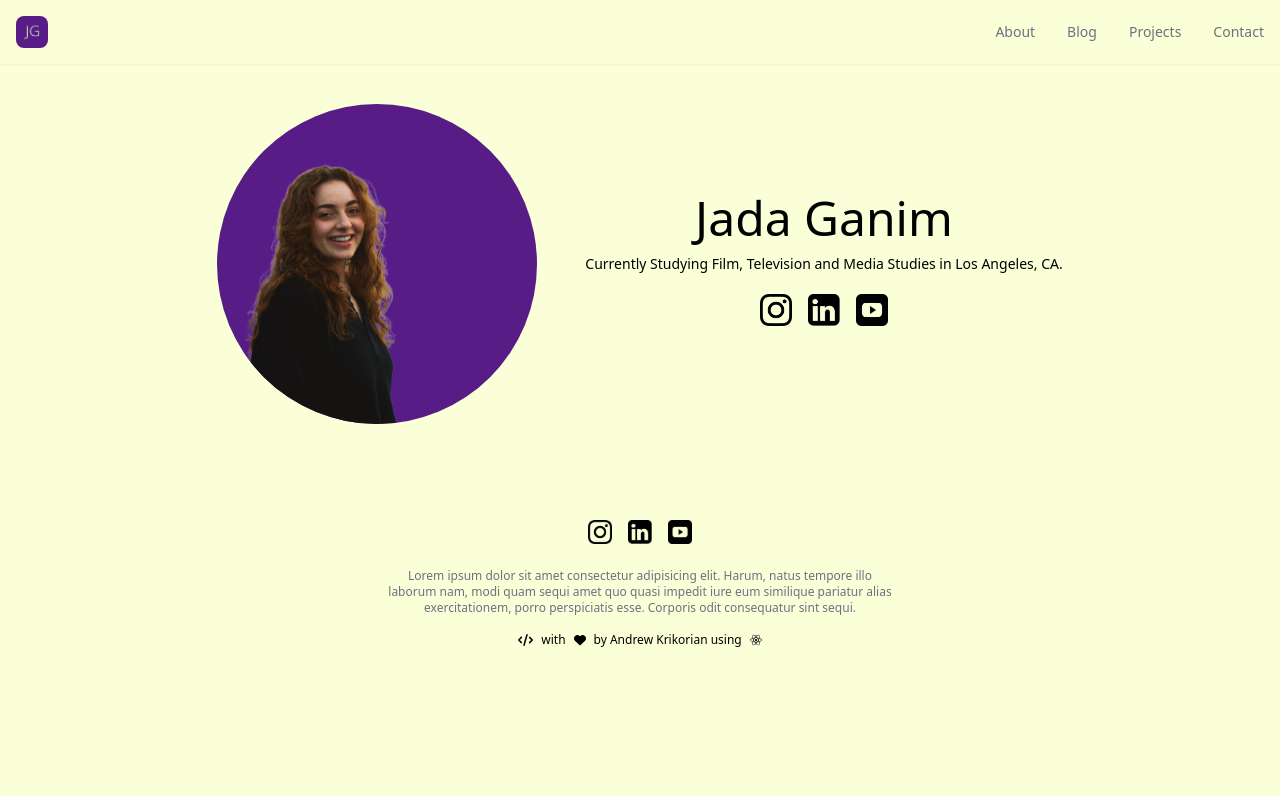
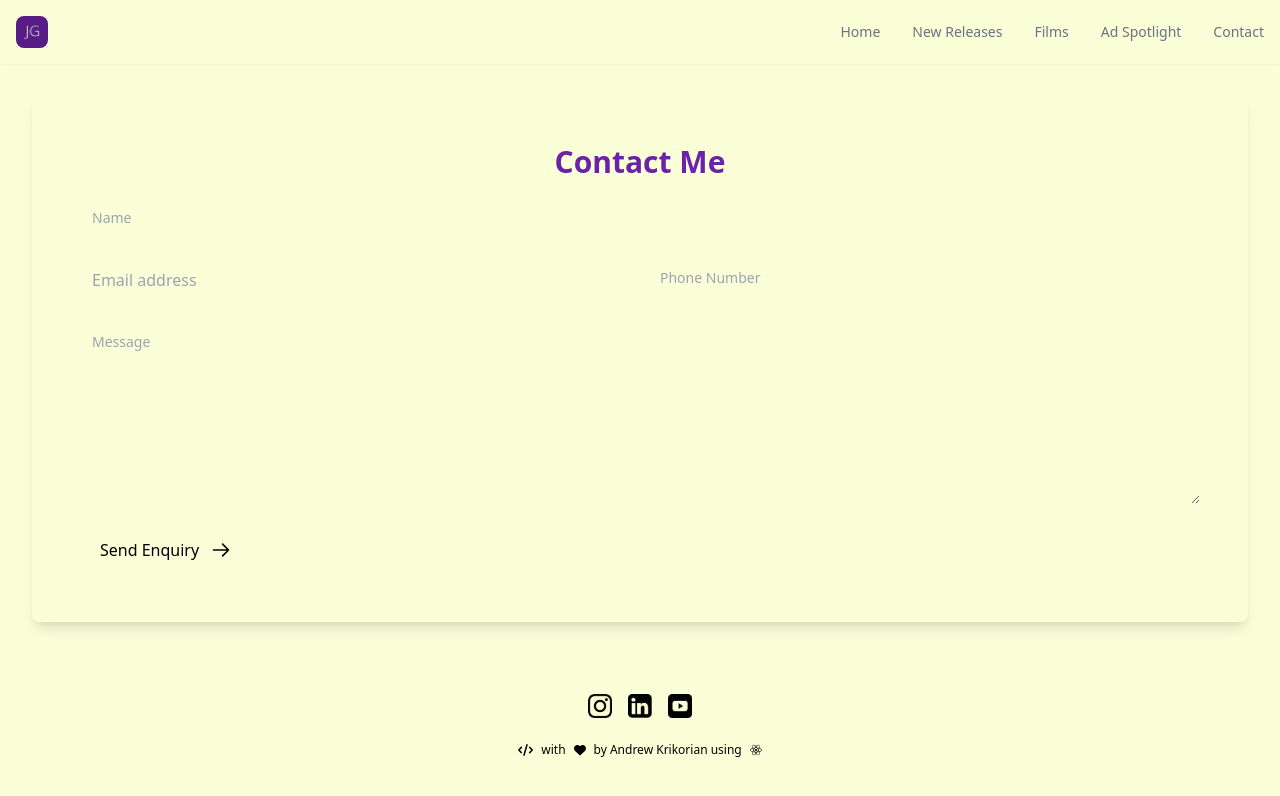
Before and after one commit to andykr1k/JadaReactPortfolio, a React (Vite) app: page /contact in a window 1280 px wide. Shown: the top 796 px of the page. Built offline with nearby package versions, Linux system fonts and the light colour scheme.

Commit message:
Set Up - Needs SlideShows

```diff
--- a/package.json
+++ b/package.json
@@ -16,7 +16,8 @@
     "framer-motion": "^7.2.0",
     "react": "^18.2.0",
     "react-dom": "^18.2.0",
-    "react-router-dom": "^6.3.0"
+    "react-router-dom": "^6.3.0",
+    "react-slideshow-image": "^4.0.4"
   },
   "devDependencies": {
     "@types/react": "^18.0.15",
--- a/src/App.jsx
+++ b/src/App.jsx
@@ -1,6 +1,7 @@
 import * as React from 'react'
 import * as Pages from './pages'
 import * as comps from './components'
+import { Routes, Route } from 'react-router-dom'
 import './App.css'
 
 function App() {
@@ -10,8 +11,14 @@ function App() {
     <div className='sticky top-0'>
     <comps.Header />
     </div>
-    <Pages.FrontPage />
-      <comps.Footer />
+    <Routes>
+      <Route path="/" element={<Pages.FrontPage />} />
+      <Route path="/new" element={<Pages.NewReleasesPage />} />
+      <Route path="/ad" element={<Pages.SpotlightPage />} />
+      <Route path="/movies" element={<Pages.MoviesPage />} />
+      <Route path="/contact" element={<Pages.ContactPage />} />
+    </Routes>
+    <comps.Footer />
     </div>
   )
 }
--- a/src/components/Footer.jsx
+++ b/src/components/Footer.jsx
@@ -8,7 +8,7 @@ import yt from '../assets/logos/yt.png'
 export default function Footer() {
     return (
       <footer class="text-center">
-      <div class="max-w-screen-xl px-4 py-12 mx-auto sm:px-6 lg:px-8">
+      <div class="max-w-screen-xl px-4 py-8 mx-auto sm:px-6 lg:px-8">
         <div class="max-w-3xl mx-auto space-y-4">
         <div className='flex items-center space-x-4 justify-center p-2'>
                 <a className="w-6" href="https://instagram.com/jadaganim">
@@ -21,12 +21,6 @@ export default function Footer() {
                 <img src={yt} />
                 </a>
           </div>
-          <p class="max-w-lg mx-auto text-xs text-gray-500">
-            Lorem ipsum dolor sit amet consectetur adipisicing elit. Harum, natus
-            tempore illo laborum nam, modi quam sequi amet quo quasi impedit iure
-            eum similique pariatur alias exercitationem, porro perspiciatis esse.
-            Corporis odit consequatur sint sequi.
-          </p>
 
           <p class="text-xs font-medium">
             <div className="text-gray">
--- a/src/components/Header.jsx
+++ b/src/components/Header.jsx
@@ -10,10 +10,11 @@ export default function Header() {
               </div>
 
               <nav class="hidden space-x-8 text-sm font-medium md:flex">
-                <a class="text-gray-500" href="">About</a>
-                <a class="text-gray-500" href="">Blog</a>
-                <a class="text-gray-500" href="">Projects</a>
-                <a class="text-gray-500" href="">Contact</a>
+                <a class="text-gray-500" href="/">Home</a>
+                <a class="text-gray-500" href="/new">New Releases</a>
+                <a class="text-gray-500" href="/movies">Films</a>
+                <a class="text-gray-500" href="/ad">Ad Spotlight</a>
+                <a class="text-gray-500" href="/contact">Contact</a>
               </nav>
 
               <div class="md:hidden">
--- a/src/main.jsx
+++ b/src/main.jsx
@@ -2,9 +2,12 @@ import React from 'react'
 import ReactDOM from 'react-dom/client'
 import App from './App'
 import './index.css'
+import { BrowserRouter } from 'react-router-dom'
 
 ReactDOM.createRoot(document.getElementById('root')).render(
   <React.StrictMode>
-    <App />
+    <BrowserRouter>
+      <App />
+    </BrowserRouter>
   </React.StrictMode>
 )
--- a/src/pages/ContactPage.jsx
+++ b/src/pages/ContactPage.jsx
@@ -2,10 +2,71 @@
 
 export default function ContactPage() {
     return (
-      <div className="m-5 space-x-2">
-        <a href="/">Home</a>
-        <a href="/about">About Me</a>
-        <a href="/projects">Projects</a>
+    <div class="">
+      <div class="max-w-screen-xl px-4 py-8 mx-auto sm:px-6 lg:px-8">
+        <div class="grid">
+          <div class="p-8 rounded-lg shadow-lg lg:p-12 lg:col-span-3">
+            <form class="space-y-4">
+            <h1 class="text-3xl font-bold text-purple-800 items-center text-center"> Contact Me </h1>
+              <div>
+                <label class="sr-only" for="name">Name</label>
+                <input class="w-full p-3 text-sm rounded-lg" placeholder="Name" type="text" id="name" />
+              </div>
+
+              <div class="grid grid-cols-1 gap-4 sm:grid-cols-2">
+                <div>
+                  <label class="sr-only" for="email">Email</label>
+                  <input
+                    class="w-full p-3 text-smrounded-lg"
+                    placeholder="Email address"
+                    type="email"
+                    id="email"
+                  />
+                </div>
+
+                <div>
+                  <label class="sr-only" for="phone">Phone</label>
+                  <input
+                    class="w-full p-3 text-sm rounded-lg"
+                    placeholder="Phone Number"
+                    type="tel"
+                    id="phone"
+                  />
+                </div>
+              </div>
+
+              <div>
+                <label class="sr-only" for="message">Message</label>
+                <textarea
+                  class="w-full p-3 text-sm rounded-lg"
+                  placeholder="Message"
+                  rows="8"
+                  id="message"
+                ></textarea>
+              </div>
+
+              <div class="mt-4">
+                <button
+                  type="submit"
+                  class="inline-flex items-center justify-center w-full px-5 py-3 text-black rounded-lg sm:w-auto"
+                >
+                  <span class="font-medium"> Send Enquiry </span>
+
+                  <svg
+                    xmlns="http://www.w3.org/2000/svg"
+                    class="w-5 h-5 ml-3"
+                    fill="none"
+                    viewBox="0 0 24 24"
+                    stroke="currentColor"
+                  >
+                    <path stroke-linecap="round" stroke-linejoin="round" stroke-width="2" d="M14 5l7 7m0 0l-7 7m7-7H3" />
+                  </svg>
+                </button>
+              </div>
+            </form>
+          </div>
+        </div>
       </div>
+    </div>
     )
 }
--- a/src/pages/FrontPage.jsx
+++ b/src/pages/FrontPage.jsx
@@ -5,7 +5,8 @@ import yt from '../assets/logos/yt.png'
 import { motion } from 'framer-motion'
 export default function FrontPage() {
     return (
-      <div className='grid place-items-center'>
+      <div className='grid place-items-center mt-10'>
+        <div class="p-8 rounded-lg shadow-lg lg:p-12">
         <div className='lg:flex items-center text-center lg:space-x-12 p-10'>
             <div>
               <img src={headshot} className="w-48 m-auto lg:w-80	bg-purple-900 rounded-full"/>
@@ -26,6 +27,7 @@ export default function FrontPage() {
               </div>
             </div>
         </div>
+        </div>
       </div>
     )
 }
--- /dev/null
+++ b/src/pages/MoviesPage.jsx
@@ -0,0 +1,18 @@
+
+
+export default function MoviesPage() {
+    return (
+    <div className="grid place-items-center">
+        <div class="max-w-screen-xl px-4 py-8 mx-auto sm:px-6 lg:px-8">
+          <div class="grid place-items-center">
+            <div class="p-4 rounded-lg shadow-lg lg:p-12 lg:col-span-3 space-y-2">
+                <h1 className="text-3xl items-center text-center">Film Spotlight</h1>
+                <iframe width="720" height="405" src="https://www.youtube.com/embed/wolixDx71ws" class="imagefit"></iframe>
+                <h2 className="text-xl items-center text-center">Name</h2>
+                <h3 className="text-lg items-center text-center">Description</h3>
+            </div>
+          </div>
+        </div>
+      </div>
+    )
+}
--- a/src/pages/NewReleasesPage.jsx
+++ b/src/pages/NewReleasesPage.jsx
@@ -2,8 +2,17 @@
 
 export default function NewReleasesPage() {
     return (
-      <div >
-
+      <div className="grid place-items-center">
+      <div class="max-w-screen-xl px-4 py-8 mx-auto sm:px-6 lg:px-8">
+        <div class="grid place-items-center">
+          <div class="p-4 rounded-lg shadow-lg lg:p-12 lg:col-span-3 space-y-2">
+              <h1 className="text-3xl items-center text-center">New Releases</h1>
+              <iframe width="720" height="405" src="https://www.youtube.com/embed/wolixDx71ws" class="imagefit"></iframe>
+              <h2 className="text-xl items-center text-center">Name</h2>
+              <h3 className="text-lg items-center text-center">Description</h3>
+          </div>
+        </div>
       </div>
+    </div>
     )
 }
--- a/src/pages/SpotlightPage.jsx
+++ b/src/pages/SpotlightPage.jsx
@@ -2,10 +2,17 @@
 
 export default function SpotlightPage() {
     return (
-      <div className="m-5 space-x-2">
-        <a href="/">Home</a>
-        <a href="/about">About Me</a>
-        <a href="/projects">Projects</a>
+      <div className="grid place-items-center">
+      <div class="max-w-screen-xl px-4 py-8 mx-auto sm:px-6 lg:px-8">
+        <div class="grid place-items-center">
+          <div class="p-4 rounded-lg shadow-lg lg:p-12 lg:col-span-3 space-y-2">
+              <h1 className="text-3xl items-center text-center">Ad Spotlight</h1>
+              <iframe width="720" height="405" src="https://www.youtube.com/embed/wolixDx71ws" class="imagefit"></iframe>
+              <h2 className="text-xl items-center text-center">Name</h2>
+              <h3 className="text-lg items-center text-center">Description</h3>
+          </div>
+        </div>
       </div>
+    </div>
     )
 }
--- a/src/pages/index.js
+++ b/src/pages/index.js
@@ -2,3 +2,4 @@ export { default as FrontPage } from './FrontPage';
 export { default as NewReleasesPage } from './NewReleasesPage';
 export { default as SpotlightPage } from './SpotlightPage';
 export { default as ContactPage } from './ContactPage';
+export { default as MoviesPage } from './MoviesPage';
```
Also changed, not shown: 1 other file (tests, documents, lock files or other folders).
